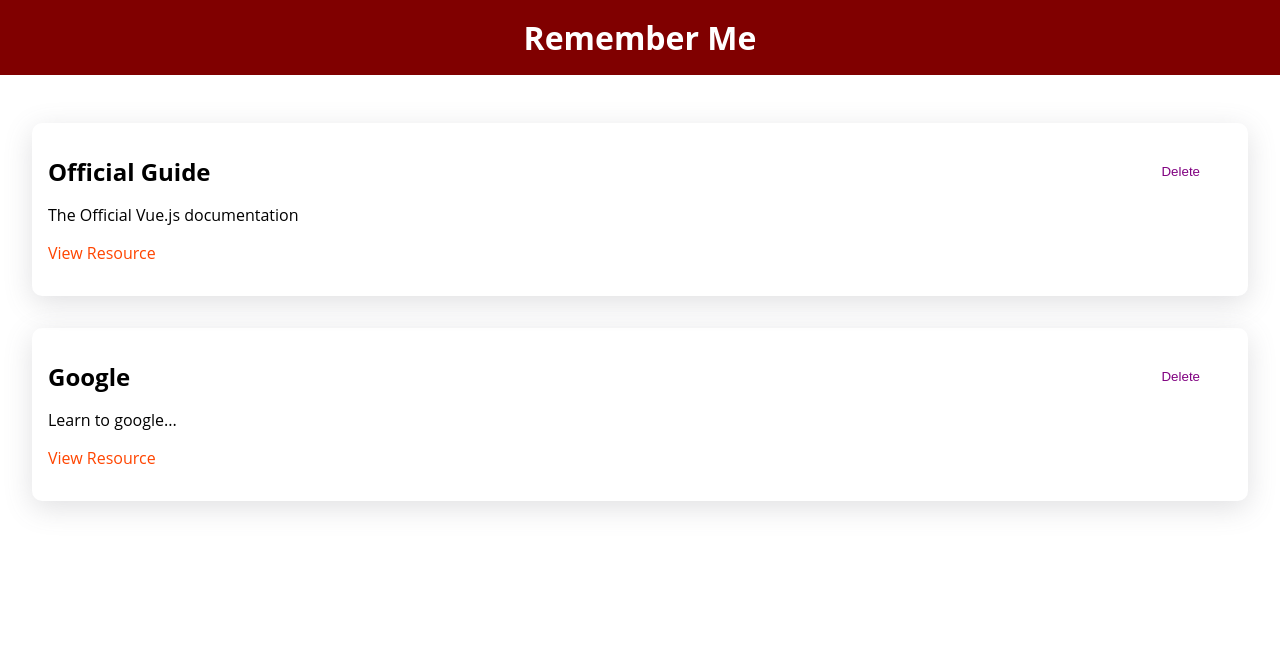
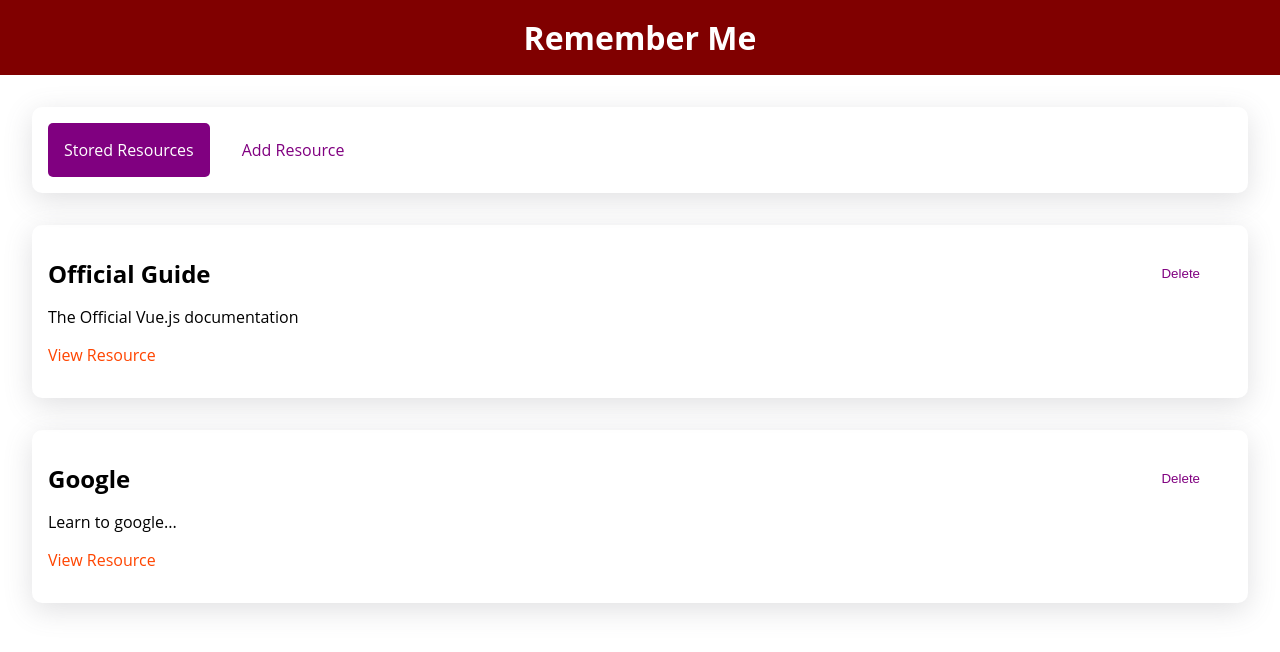
Before and after one commit to skherad/ResourcesApp, a Vue app: page / in a window 1280 px wide. Shown: the top 652 px of the page. Built offline with nearby package versions, Linux system fonts and the light colour scheme.

Commit message:
navbar no functionality yet

```diff
--- a/src/App.vue
+++ b/src/App.vue
@@ -1,5 +1,6 @@
 <template>
     <TheHeader />
+    <NavBar />
     <ul class="resource">
         <ResourceCard v-for="resource in storedResources" :key="resource.id" :id="resource.id" :title="resource.title"
             :description="resource.description" :link="resource.link" @delete-resource="removeResource" />
@@ -9,11 +10,13 @@
 <script>
 import TheHeader from './components/TheHeader.vue'
 import ResourceCard from './components/ResourceCard.vue'
+import NavBar from './components/NavBar.vue'
 
 export default {
     components: {
         TheHeader,
         ResourceCard,
+        NavBar
     },
     data() {
         return {
@@ -57,4 +60,5 @@ body {
 
 .resource {
     padding: 2rem;
+    margin: 0;
 }</style>
--- /dev/null
+++ b/src/components/NavBar.vue
@@ -0,0 +1,35 @@
+<template>
+    <nav>
+        <ul class="nav__list">
+            <li class="nav__item nav__item--active">Stored Resources</li>
+            <li class="nav__item">Add Resource</li>
+        </ul>
+    </nav>
+</template>
+
+<script>
+export default {
+
+}
+</script>
+
+<style scoped>
+    .nav__list {
+        list-style-type: none;
+        display: flex;
+        box-shadow: rgba(100, 100, 111, 0.2) 0px 7px 29px 0px;
+        padding: 1rem;
+        margin: 2rem 2rem 0 2rem;
+        border-radius: 10px;
+    }
+    .nav__item {
+        padding: 1rem;
+        margin-right: 1rem;
+        color: purple;
+        border-radius: 5px;
+    }
+    .nav__item--active {
+        background-color: purple;
+        color: white;
+    }
+</style>
--- a/src/components/ResourceCard.vue
+++ b/src/components/ResourceCard.vue
@@ -5,7 +5,7 @@
             <button @click="deleteResource(id)" class="resource__button">Delete</button>
         </div>
         <p class="resource__desc"> {{ description }} </p>
-        <a :href=link class="resource__link">View Resource</a>
+        <a :href=link class="resource__link" target="_blank">View Resource</a>
     </li>
 </template>
 
```
